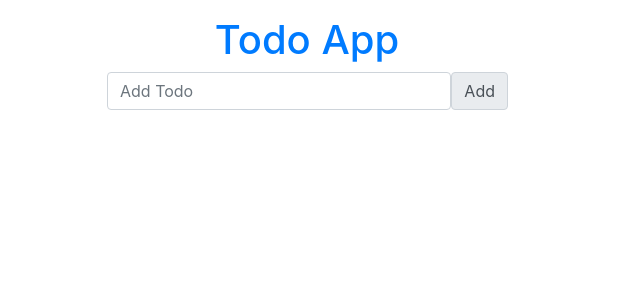
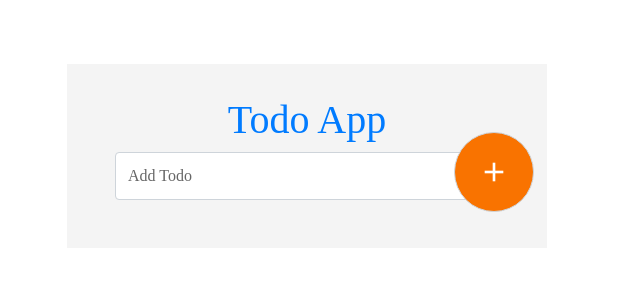
Before and after one commit to marvincayetano/ng-todo, an Angular app: page / in a window 1280 px wide. Shown: the top 300 px of the page, without its empty margins (333-973 px from the left). Built offline with nearby package versions, Linux system fonts and the light colour scheme.

Commit message:
🔥 Chore: UI done

```diff
--- a/src/app/app.component.css
+++ b/src/app/app.component.css
@@ -3,6 +3,55 @@
   margin: 0;
 }
 form {
-  max-width: 25em;
+  max-width: 30em;
+  margin: 4em auto;
+  position: relative;
+  background: #f4f4f4;
+  padding: 2em 3em;
+}
+form h1 {
+  font-family: "Raleway";
+  color: #f97300;
+}
+form input[type="text"]::placeholder {
+  font-family: "Raleway";
+  color: #666;
+}
+form .data {
+  margin-top: 1em;
+}
+form .data li {
+  background: #fff;
+  border-left: 4px solid #f97300;
+  padding: 1em;
   margin: 1em auto;
+  color: #666;
+  font-family: "Raleway";
 }
+form .data li i {
+  float: right;
+  color: #888;
+  cursor: pointer;
+}
+form .input-group-text {
+  background: #f97300;
+  border-radius: 50%;
+  width: 5em;
+  height: 5em;
+  padding: 1em 23px;
+  color: #fff;
+  position: absolute;
+  right: 13px;
+  top: 68px;
+  cursor: pointer;
+}
+form .input-group-text i {
+  font-size: 2em;
+}
+form .form-control {
+  height: 3em;
+  font-family: "Raleway";
+}
+form .form-control:focus {
+  box-shadow: 0;
+}
--- a/src/app/app.component.html
+++ b/src/app/app.component.html
@@ -11,11 +11,15 @@
           name="todo"
           ngModel
         />
-        <span class="input-group-text" (click)="addTodo(todo.value)">Add</span>
+        <span class="input-group-text" (click)="addTodo(todo.value)"
+          ><i class="material-icons">add</i></span
+        >
       </div>
       <div class="data">
         <ul class="list-instyled">
-          <li *ngFor="let todo of todoArray">{{ todo }}</li>
+          <li *ngFor="let todo of todoArray">
+            {{ todo }}<i class="material-icons">delete</i>
+          </li>
         </ul>
       </div>
     </div>
```
